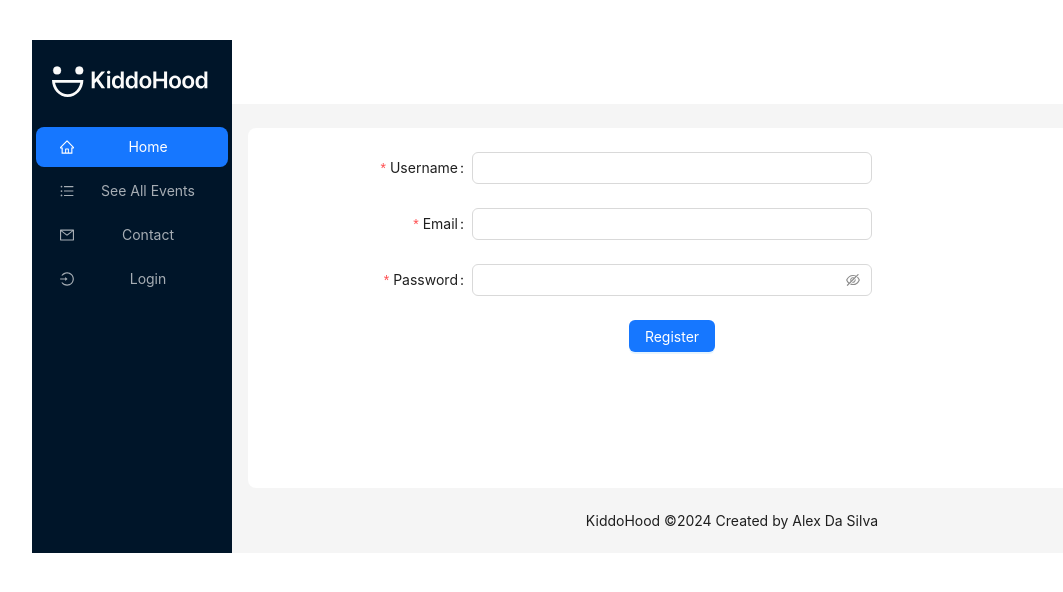
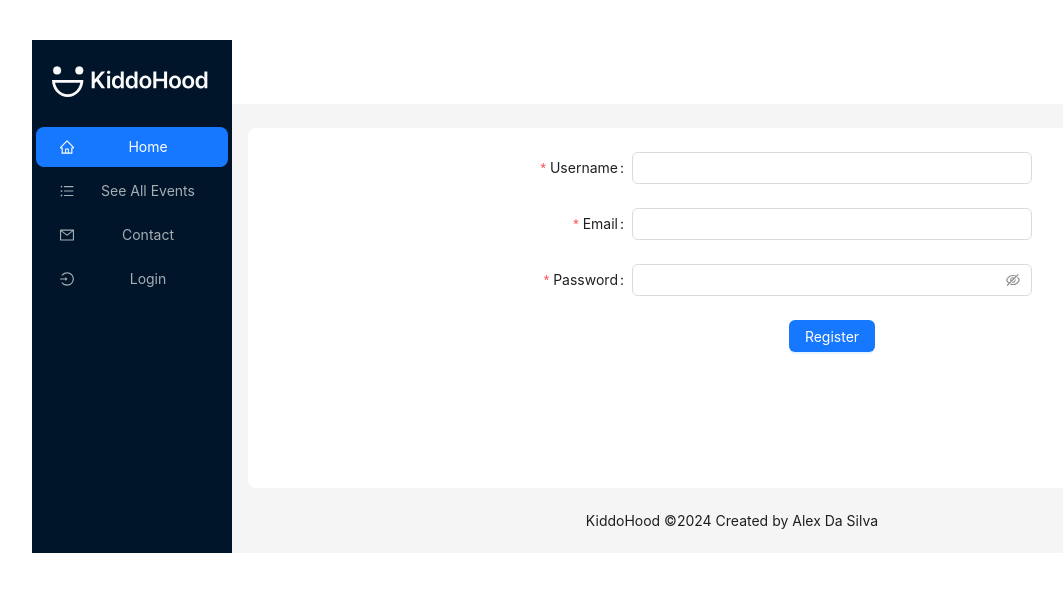
Before and after one commit to Alex-Design-For-Reap/KiddoHood, a React (Vite) app in the folder client/: page /Register in a window 1280 px wide. Shown: the top 592 px of the page, without its empty margins (8-1071 px from the left). Built offline with nearby package versions, Linux system fonts and the light colour scheme.

Commit message:
finishing adjustents on Login and Register page for GUI

```diff
--- a/client/src/pages/Login.jsx
+++ b/client/src/pages/Login.jsx
@@ -57,6 +57,7 @@ const Login = (props) => {
           }}
           style={{
             maxWidth: 360,
+            margin: 'auto',
           }}
           onFinish={handleFormSubmit}
         >
--- a/client/src/pages/Register.jsx
+++ b/client/src/pages/Register.jsx
@@ -90,7 +90,14 @@ const Register = () => {
         form={form}
         name="register"
         onFinish={handleFormSubmit} // Use handleFormSubmit here
-        style={{ maxWidth: 600 }}
+        style={{ maxWidth: 600,
+          margin:'auto'
+          // display: 'flex',
+          // flexDirection: 'column',
+          // justifyContent: 'center',
+          // layout: 'vertical'
+
+         }}
         scrollToFirstError
         >
         <Form.Item
```
Also changed, not shown: client/src/App.jsx (+4 -8 lines).
